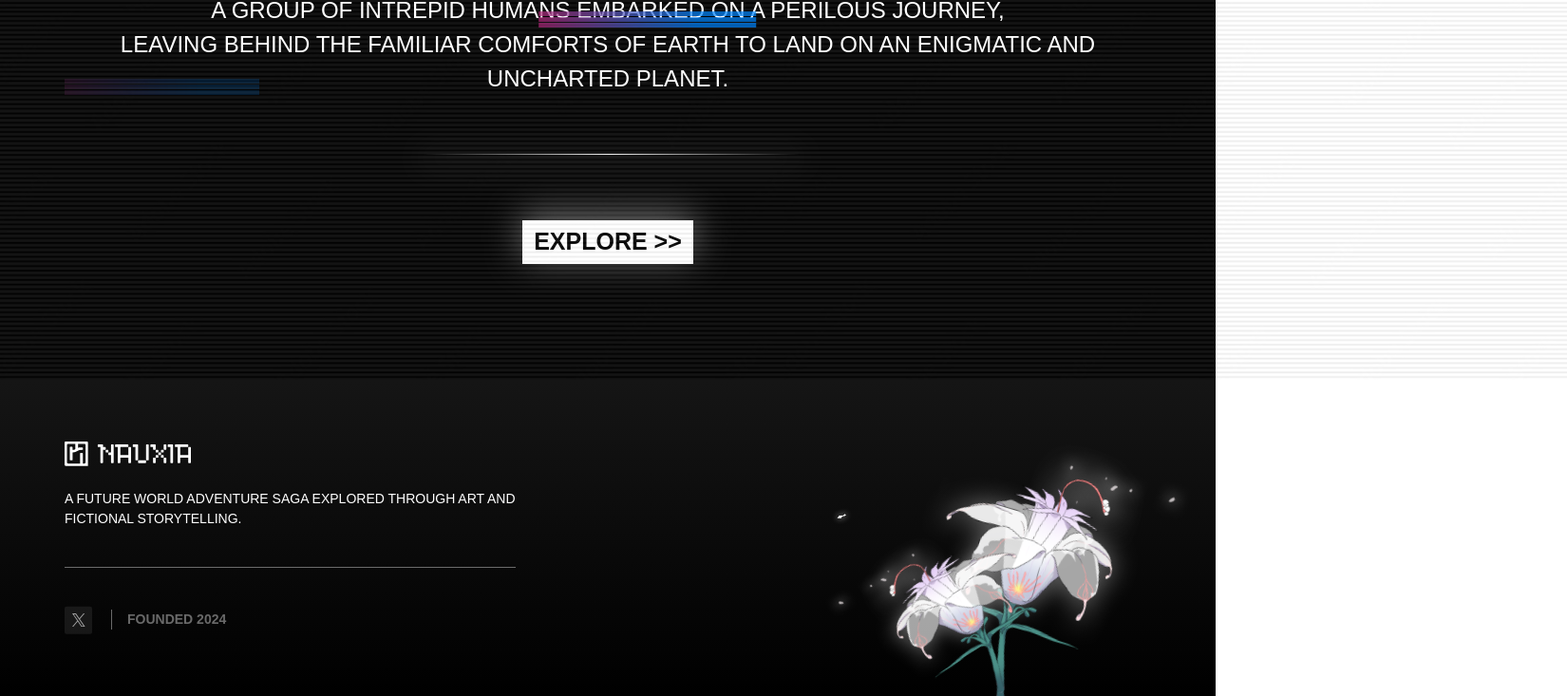
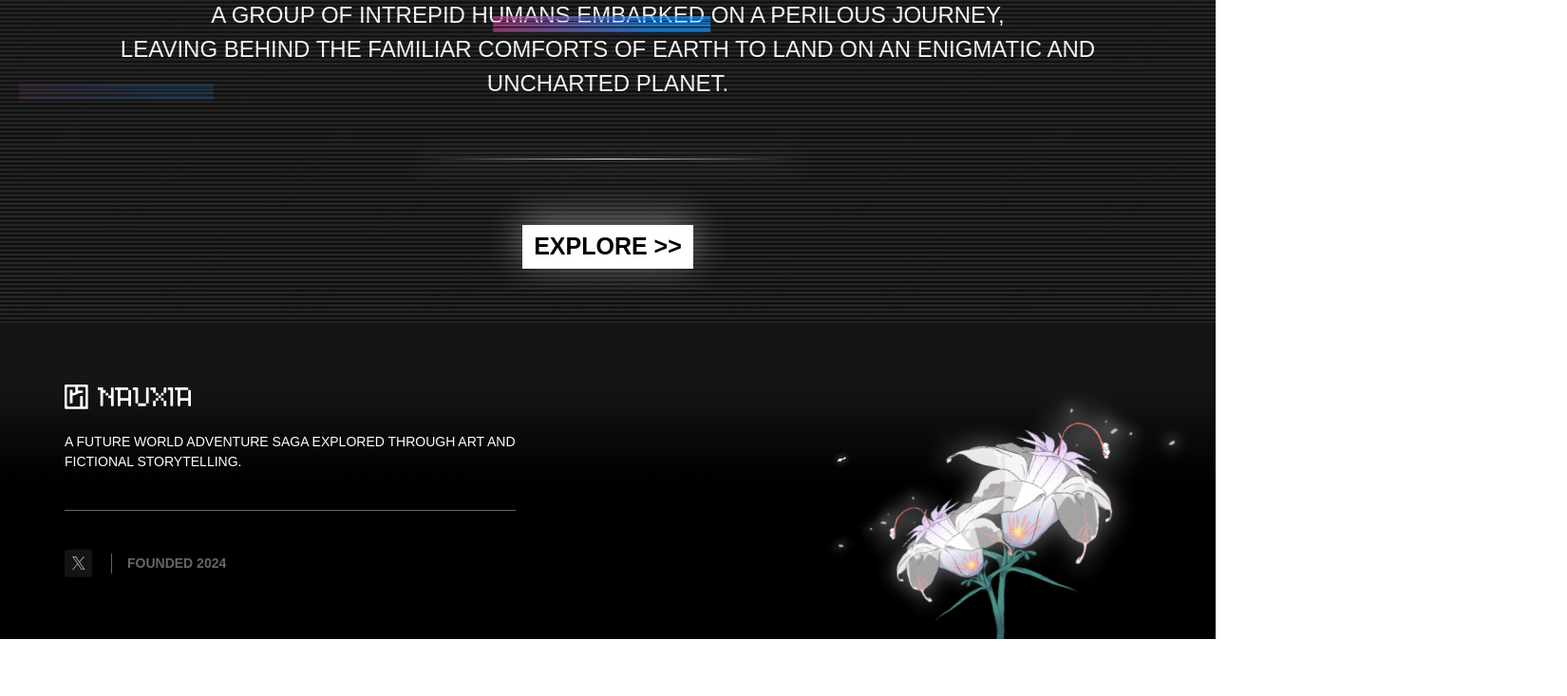
Before and after one commit to seemab-ahmed/Nauxia, a React (Create React App) app: page / in a window 1280 px wide. Shown: the part 1178-1911 px from the top of the page at 95% size, 1650 px wide, since content can reach past the window. After the commit the page ends 1851 px from the top, so only its background shows below. Built offline with nearby package versions, Linux system fonts and the light colour scheme.

Commit message:
fix changes

```diff
--- a/src/component/ExploreContainer.js
+++ b/src/component/ExploreContainer.js
@@ -1,6 +1,5 @@
 import React from "react";
 import nauxiaLogo from "../images/giflogo.gif";
-import bgLines from "../images/film.svg";
 import whiteBorder from "../images/whiteBorder.svg";
 import { useNavigate } from "react-router-dom";
 
@@ -10,10 +9,9 @@ export default function ExploreContainer() {
     navigate("/explore");
   };
   return (
-    <div className="relative bg-cover bg-[rgba(0,0,0,1)]" >
-    <img src={bgLines} alt="Nauxia" className="absolute h-[100%] opacity-20 max-w-[fit-content]"/>
+    <div className="bg-Bars relative bg-cover bg-[rgba(0,0,0,1)] desktop:h-[713px] zero:pb-[60px] smd:pb-[122px] desktop:pb-0" >
       <div
-        className="py-[122px] flex items-center flex-col m-auto gap-[40px] px-[20px] md:px-[68px]"
+        className="pt-[122px] flex items-center flex-col m-auto gap-[40px] px-[20px]"
         // style={{ backgroundImage: `url(${bgLines})` }}
       >
         <div className=" text-white justify-center font-medium font-jura text-[36px] uppercase tracking-144 text-center">
@@ -53,7 +51,7 @@ export default function ExploreContainer() {
         </div>
         <img src={whiteBorder} alt="border" />
         <button
-          className=" shadow-custom bg-white py-1 px-3 text-black font-jura uppercase text-[25px] font-bold"
+          className="relative z-20 shadow-custom bg-white py-1 px-3 text-black font-jura uppercase text-[25px] font-bold"
           onClick={handleClick}
         >
           {`Explore >>`}
--- a/src/component/Footer.js
+++ b/src/component/Footer.js
@@ -6,8 +6,7 @@ export default function Footer() {
   return (
     <div
       style={{
-        backgroundImage:
-          "linear-gradient(180deg, #151515 0%, rgba(0, 0, 0, 0) 100%)",
+        background: 'linear-gradient(to bottom, #151515 0%, #151515 20%, #000000 50%, #000000 100%)',
       }}
       className="bg-black relative bg-cover bg-center bg-footerGradient py-[70px] smd:py-0 sm:pt-[15px] pl-5 md:pl-[40px] lg:pl-[68px] flex m-auto gap-8"
     >
--- a/src/component/heroSection/her-section-main-content.jsx
+++ b/src/component/heroSection/her-section-main-content.jsx
@@ -2,7 +2,7 @@ import React from 'react';
 import { TypingEffect } from './typingEffect';
 export const HeroSectionMaincontent = () => {
   return (
-    <div className="relative bg-cover bg-center h-screen ">
+    <div className="relative bg-cover bg-center h-[805px] ">
       <div className="flex h-full items-end">
         <div className="flex justify-between w-full">
           <div className="flex-col gap-y-[22px] max-w-[488px] w-full uppercase hero_section-gradient leading-7 hidden md:flex text-white font-hackathon text-2xl font-normal">
--- a/src/component/heroSection/hero-section-content.jsx
+++ b/src/component/heroSection/hero-section-content.jsx
@@ -3,7 +3,7 @@ import { HeroSectionContentFooter } from "./hero-section-content-footer";
 
 export const HeroSectionContent = () => {
   return (
-    <div className="lg:px-[40px] sm:px-[40px] px-5 flex flex-col gap-y-3 h-[100vh]">
+    <div className="lg:px-[40px] sm:px-[40px] px-5 flex flex-col gap-y-3 h-[805px]">
       <HeroSectionMaincontent />
       <HeroSectionContentFooter />
     </div>
--- a/src/component/heroSection/hero-section-mobile.jsx
+++ b/src/component/heroSection/hero-section-mobile.jsx
@@ -10,7 +10,7 @@ export const HeroSectionMobile = () => {
     >
       <div className="relative z-10">
         <Navbar />
-        <div className=" bg-black justify-center flex items-center h-[100vh]">
+        <div className=" bg-black justify-center flex items-center h-[802px]">
         <img src={mobileLogo} alt="Logo" />
         </div>
       </div>
--- a/src/component/ui/sliderCustom/slider.jsx
+++ b/src/component/ui/sliderCustom/slider.jsx
@@ -169,7 +169,7 @@ export const CustomSlider = forwardRef(({ isMobile }, ref) => {
           onMouseMove={handleMouseMove}
           onMouseLeave={handleMouseUp}
           onMouseUp={handleMouseUp}
-          onWheel ={handleWheel}
+          onWheel={handleWheel}
           className={`flex gap-5 overflow-x-hidden select-none ${
             isDragging ? "cursor-grabbing" : "cursor-pointer"
           } snap-x snap-mandatory`}
@@ -186,18 +186,19 @@ export const CustomSlider = forwardRef(({ isMobile }, ref) => {
                     : "blur-"
                 }`}
               >
-                {isReleased && <div className="flex flex-col absolute h-[450px] justify-between w-[100%] px-[40px]">
-                  <p className="font-jura font-bold text-white text-2xl uppercase">
-                    episode /
-                  </p>
-                  <div className="flex flex-row-reverse fade-in-animation">
+                {isReleased && (
+                  <>
+                    <p className="absolute zero:top-12 zero:left-4 smd:top-14 smd:left-14 desktop:top-8 desktop:left-10 font-jura font-bold text-white text-2xl uppercase">
+                      episode /
+                    </p>
+
                     <img
                       src={nauxialogo}
                       alt="Logo"
-                      className="mr-2 h-[50px]"
+                      className="mr-2 h-[50px] absolute zero:bottom-2 zero:right-2 smd:bottom-12 smd:right-10 desktop:bottom-8 desktop:right-8"
                     />
-                  </div>
-                </div>}
+                  </>
+                )}
                 <img
                   src={src}
                   alt={`Slide ${index}`}
--- a/src/index.css
+++ b/src/index.css
@@ -9,6 +9,32 @@
     url("/public/font/HackbotFreeTrial.otf") format("opentype");
   font-weight: 400;
   font-style: normal;
+}
+
+.bg-Bars {
+  /* background-color: black;
+  background: url('./images/film.svg');
+  background-size: cover;
+  background-position: center;  */
+  position: relative;
+}
+
+
+
+@media (min-width: 1024px) {
+  .bg-Bars::after {
+    content: '';
+    position: absolute;
+    top: 0;
+    left: 0;
+    width: 100%;
+    height: 100%;
+    opacity: 0.4;
+    background: url('./images/film.svg');
+    background-size: cover;
+    background-position: center;
+    z-index: 10;
+  }
 }
 
 .bg-gradient {
```
Also changed, not shown: public/film.svg (added).
